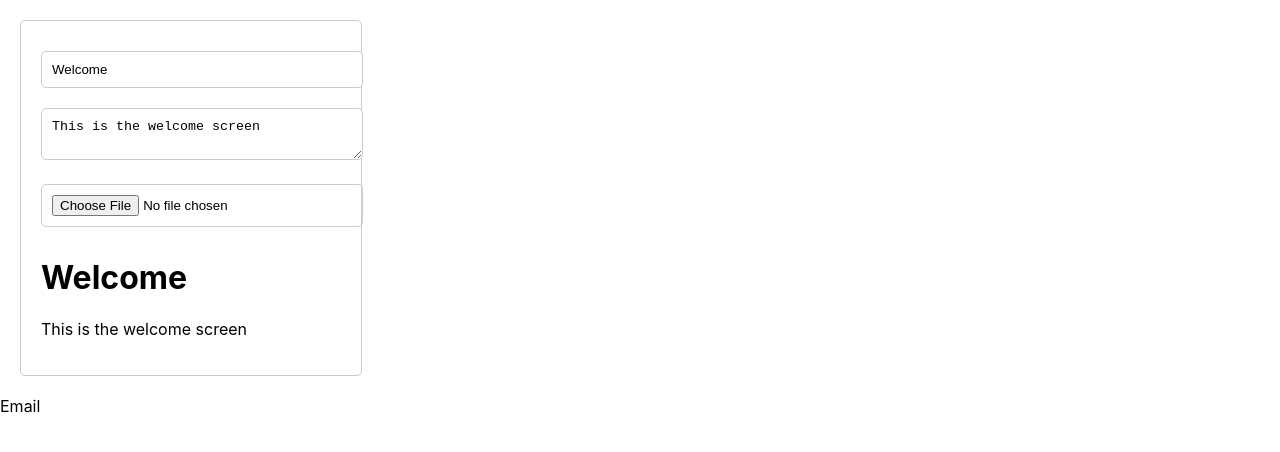
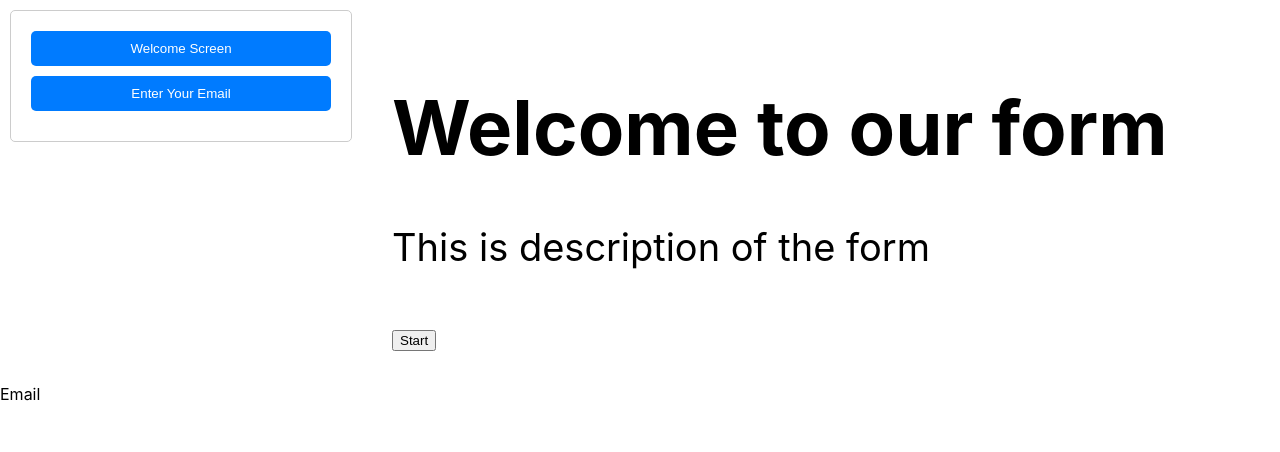
Before and after one commit to supuni97/buildform-replication, a React (Create React App) app: page / in a window 1280 px wide. Shown: the top 452 px of the page. Built offline with nearby package versions, Linux system fonts and the light colour scheme.

Commit message:
Added modal and updated some welcome screen components

```diff
--- /dev/null
+++ b/src/components/Welcome.css
@@ -0,0 +1,68 @@
+.welcome-container {
+    display: flex;
+    flex-direction: row;
+    align-items: flex-start;
+    padding: 10px;
+    font-size: 38px;
+}
+
+.modal {
+    background-color: #ffffff;
+    padding: 20px;
+    border: 1px solid #ccc;
+    border-radius: 5px;
+    width: 300px;
+    margin-right: 20px;
+}
+
+.button-group {
+    display: flex;
+    flex-direction: column;
+}
+
+.button-group button,
+.welcome-screen button,
+.email-field button {
+    margin-bottom: 10px;
+    padding: 10px;
+    border: none;
+    background-color: #007bff;
+    color: white;
+    cursor: pointer;
+    border-radius: 5px;
+    transition: background-color 0.3s;
+}
+
+.button-group button:hover,
+.welcome-screen button:hover,
+.email-field button:hover {
+    background-color: #0056b3;
+}
+
+.welcome-screen,
+.email-field {
+    margin: 20px 0;
+    flex-direction: column;
+    display: flex;
+}
+
+input,
+textarea {
+    width: 100%;
+    margin: 10px 0;
+    padding: 10px;
+    border: 1px solid #ccc;
+    border-radius: 5px;
+}
+
+img {
+    max-width: 100%;
+    height: auto;
+    display: block;
+    margin: 10px 0;
+}
+
+.display-content {
+    flex: 1;
+    padding: 20px;
+}
--- a/src/components/Welcome.js
+++ b/src/components/Welcome.js
@@ -1,38 +1,67 @@
-import React,{useState} from 'react';
+import React, { useState } from 'react';
+import './Welcome.css';
 
 const Welcome = () => {
+  const [activeTab, setActiveTab] = useState(null);
+  const [title, setTitle] = useState('Welcome to our form');
+  const [description, setDescription] = useState('This is description of the form');
+  const [image, setImage] = useState(null);
+  const [btntext, setBtntext] = useState('Start');
 
-    const [title,setTitle]=useState('Welcome');
-    const [description,setDescription]=useState('This is the welcome screen');
-    const [image,setImage]=useState(null);
-
-
-    const handleImageUpload = (e)=>{
-        setImage(URL.createObjectURL(e.target.files[0]))
+  const handleImageUpload = (e) => {
+    setImage(URL.createObjectURL(e.target.files[0]));
   };
 
   return (
+    <div className="welcome-container">
+      <div className="modal">
+        {activeTab === null && (
+          <div className="button-group">
+            <button onClick={() => setActiveTab('welcome')}>Welcome Screen</button>
+            <button onClick={() => setActiveTab('email')}>Enter Your Email</button>
+          </div>
+        )}
+        {activeTab === 'welcome' && (
           <div className="welcome-screen">
+            <button onClick={() => setActiveTab(null)}>Back</button>
+            <label>Title</label>
             <input
-    type='text'
+              type="text"
               value={title}
-    onChange={(e)=>setTitle(e.target.value)}
-    placeholder='Title'
+              onChange={(e) => setTitle(e.target.value)}
+              placeholder="Title"
             />
-    <textarea
+            <label>Description</label>
+            <input
               value={description}
-         onChange={(e)=>setDescription(e.target.value)}
-    placeholder='Description'
+              onChange={(e) => setDescription(e.target.value)}
+              placeholder="Description"
             />
+             <label>Button Text</label>
             <input
-    type='file'
-    onChange={handleImageUpload}
+              value={btntext}
+              onChange={(e) => setBtntext(e.target.value)}
+              placeholder="Start"
             />
-    {image && <img src={image} alt='uploaded' />}
+            <input type="file" onChange={handleImageUpload} />
+          </div>
+        )}
+        {activeTab === 'email' && (
+          <div className="email-field">
+            <button onClick={() => setActiveTab(null)}>Back</button>
+            <h1>Email Field</h1>
+            {/* Add your EmailField component or similar code here */}
+          </div>
+        )}
+      </div>
+      <div className="display-content">
         <h1>{title}</h1>
         <p>{description}</p>
+        {image && <img src={image} alt="Uploaded" />}
+        <button>{btntext}</button>
       </div>
-  )
-}
+    </div>
+  );
+};
 
 export default Welcome;
```
Lines whose indentation alone changed are shown as unchanged.
